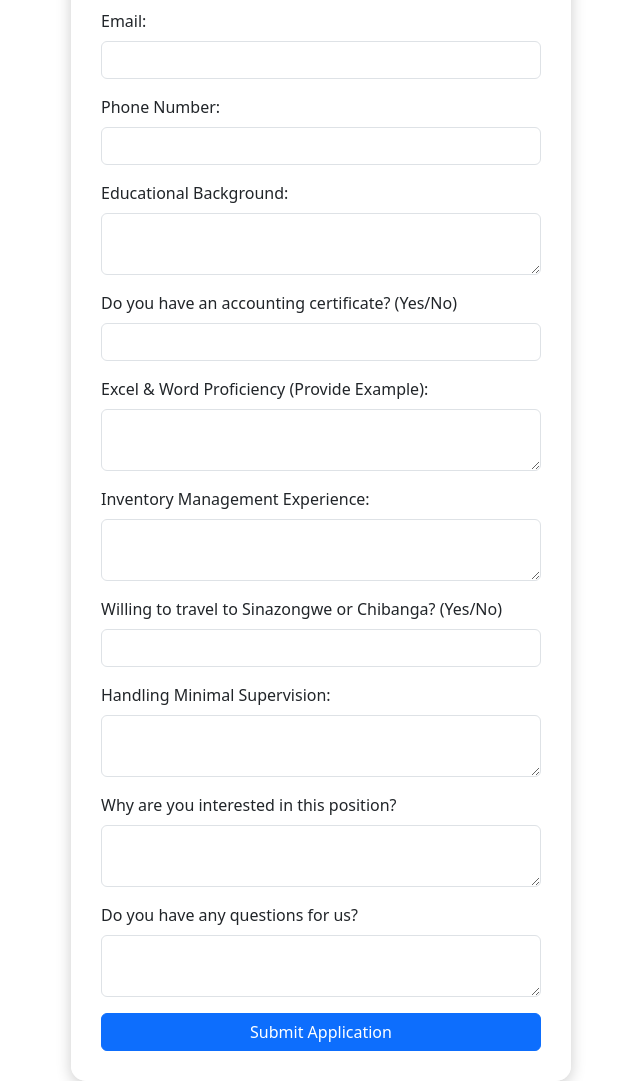
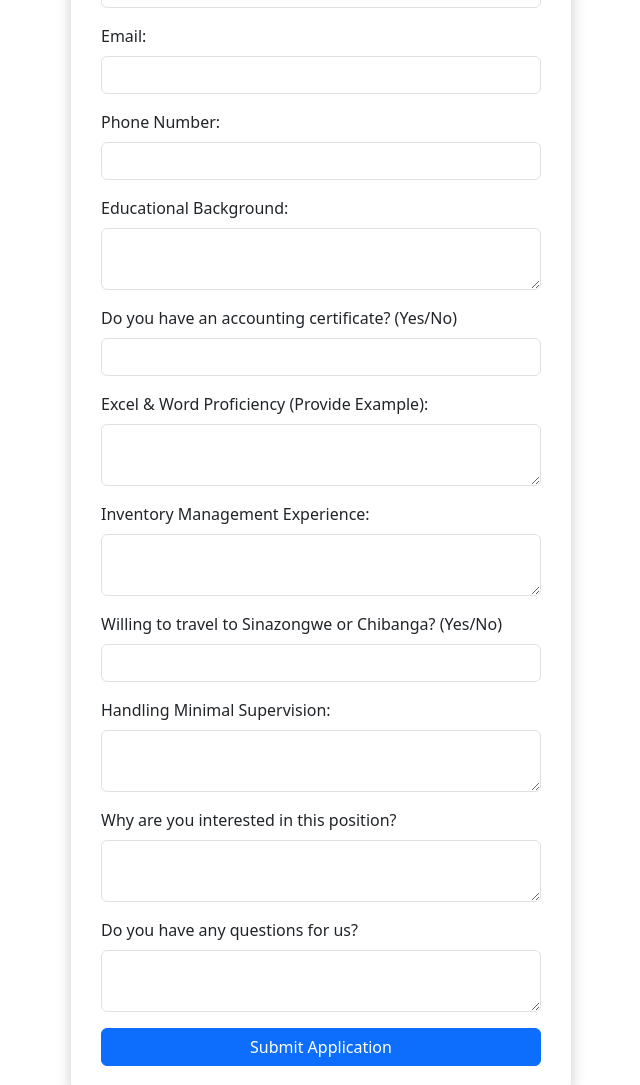
Before and after one commit to MWABABrighton/myValentines, a plain HTML site: page index.html in a window 1280 px wide. Shown: the top 1085 px of the page, without its empty margins (319-959 px from the left). Drawn offline with nearby package versions, Linux system fonts and the light colour scheme.

Commit message:
Update index.html

```diff
--- a/index.html
+++ b/index.html
@@ -15,7 +15,7 @@
             height: 100vh;
         }
        .container {
-    margin-top: 69px;
+             margin-top: 100px;
 
 
             background: rgba(255, 255, 255, 0.9);
```
